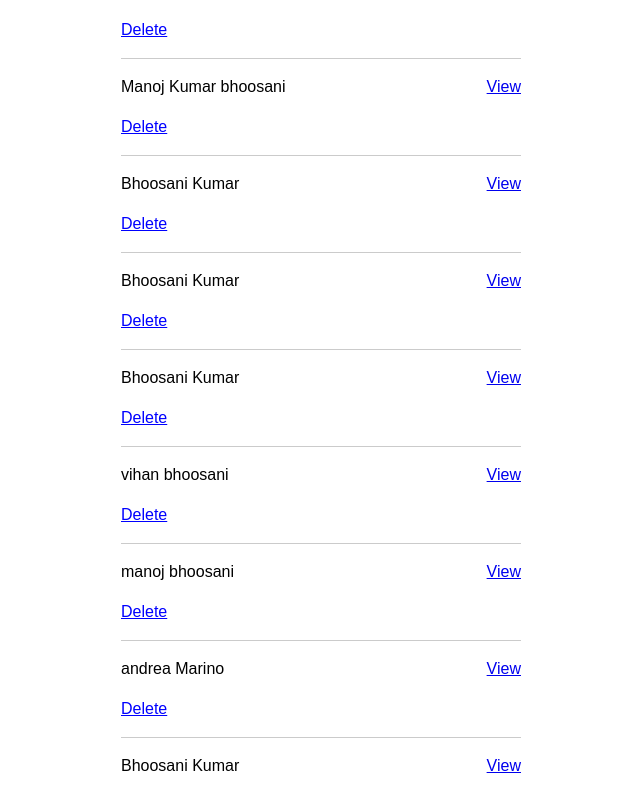
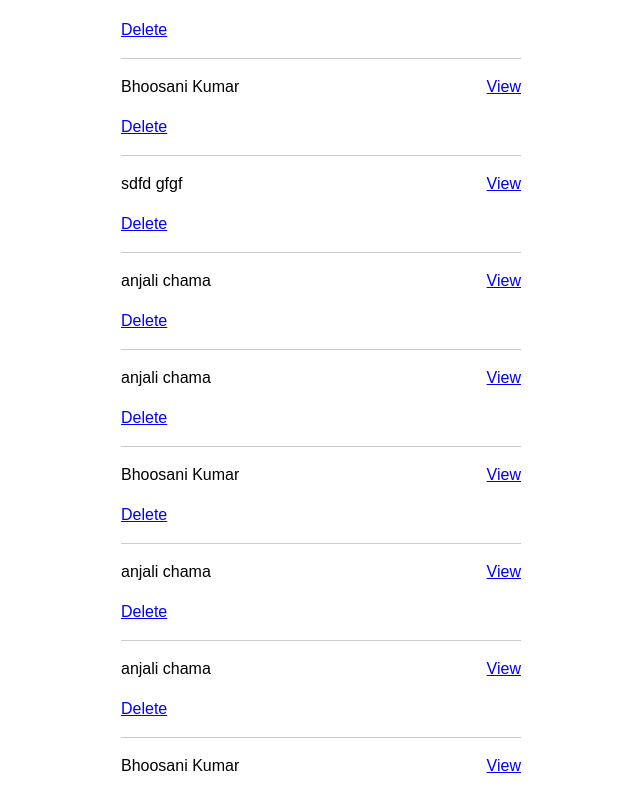
Before and after one commit to boolean-uk/react-address-book, a React (Create React App) app: page /contacts in a window 1280 px wide. Shown: the part 189-980 px from the top of the page, without its empty margins (189-829 px from the left). Built offline with nearby package versions, Linux system fonts and the light colour scheme; data requests are answered from the project's data file.

Commit message:
core and delete contact list

```diff
--- a/db/db.json
+++ b/db/db.json
@@ -1,60 +1,11 @@
 {
   "contacts": [
-    {
-      "firstName": "bharath",
-      "lastName": "bhoosani",
-      "street": "9-26 kakathiya nagar colony, 35 th ward ,3 rd street",
-      "city": "KAMAREDDY",
-      "id": 8
-    },
     {
       "firstName": "anjali",
       "lastName": "chama",
       "street": "via alessandro prosdocimi,36",
       "city": "padova",
       "id": 11
-    },
-    {
-      "firstName": "Manoj Kumar",
-      "lastName": "bhoosani",
-      "street": "via alessandro prosdocimi,36",
-      "city": "padova",
-      "id": 12
-    },
-    {
-      "firstName": "Bhoosani",
-      "lastName": "Kumar",
-      "street": "9-26 kakathiya nagar colony, 35 th ward ,3 rd street",
-      "city": "KAMAREDDY",
-      "id": 13
-    },
-    {
-      "firstName": "Bhoosani",
-      "lastName": "Kumar",
-      "street": "9-26 kakathiya nagar colony, 35 th ward ,3 rd street",
-      "city": "KAMAREDDY",
-      "id": 14
-    },
-    {
-      "firstName": "Bhoosani",
-      "lastName": "Kumar",
-      "street": "9-26 kakathiya nagar colony, 35 th ward ,3 rd street",
-      "city": "KAMAREDDY",
-      "id": 15
-    },
-    {
-      "firstName": "vihan",
-      "lastName": "bhoosani",
-      "street": "9-26 kakathiya nagar colony, 35 th ward ,3 rd street",
-      "city": "KAMAREDDY",
-      "id": 16
-    },
-    {
-      "firstName": "manoj",
-      "lastName": "bhoosani",
-      "street": "via alessandro prosdocimi,36",
-      "city": "padova",
-      "id": 17
     },
     {
       "firstName": "andrea",
@@ -92,56 +43,11 @@
       "id": 22
     },
     {
-      "firstName": "anjali",
-      "lastName": "chama",
-      "street": "via alessandro prosdocimi,36",
-      "city": "padova",
-      "id": 23
-    },
-    {
       "firstName": "Bhoosani",
       "lastName": "Kumar",
       "street": "9-26 kakathiya nagar colony, 35 th ward ,3 rd street",
       "city": "KAMAREDDY",
       "id": 24
-    },
-    {
-      "firstName": "gsdgs",
-      "lastName": "sgfd",
-      "street": "dgs",
-      "city": "sdgd",
-      "id": 25
-    },
-    {
-      "firstName": "gfhgf",
-      "lastName": "hgfh",
-      "street": "hgfh",
-      "city": "ghgfh",
-      "id": 27
-    },
-    {
-      "firstName": "fgfgf",
-      "lastName": "fgfdg",
-      "street": "fdg",
-      "city": "gfgfd",
-      "id": 28
-    },
-    {
-      "firstName": "ds",
-      "lastName": "fdsf",
-      "street": "dfsd",
-      "city": "dfds",
-      "id": 29
-    },
-    {
-      "firstName": "manoj",
-      "lastName": "bhoosani",
-      "street": "via alessandro prosdocimi,36",
-      "city": "padova",
-      "Email": "anjali.chama@studenti.unipd.it",
-      "LinkedIn": "sdfjkfsd",
-      "Twitter": "fdsdsff",
-      "id": 30
     },
     {
       "firstName": "anjali",
@@ -164,13 +70,13 @@
       "id": 32
     },
     {
-      "firstName": "anjali",
-      "lastName": "chama",
-      "street": "via alessandro prosdocimi,36",
-      "city": "padova",
+      "firstName": "Bhoosani",
+      "lastName": "Kumar",
+      "street": "9-26 kakathiya nagar colony, 35 th ward ,3 rd street",
+      "city": "KAMAREDDY",
       "Email": "anjali.chama@studenti.unipd.it",
-      "LinkedIn": "dsd",
-      "Twitter": "fdgfdg",
+      "LinkedIn": "gfdgfdgfd",
+      "Twitter": "gfdhgff",
       "id": 33
     }
   ]
--- a/src/components/ContactsList.js
+++ b/src/components/ContactsList.js
@@ -3,8 +3,23 @@ import { Link, useSearchParams } from "react-router-dom";
 
 function ContactsList(props) {
   //"contacts" must be passed as prop to this component
-  const { contacts, setContacts } = props;
+  const { contacts,setContacts } = props;
 
+
+  const clickDelete = (id) => {
+    const options = {
+      method: "DELETE",
+    };
+    fetch(
+      `http://localhost:4000/contacts/${id}`,
+      options
+    )
+      .then((res) => res.json())
+      .then((data) => {
+        setContacts(contacts.filter(contact =>{ contact.id !== id}))
+
+      });
+  }
   return (
     <>
       <header>
@@ -26,23 +41,7 @@ function ContactsList(props) {
               </p>
               <p
                 className="deleteContact"
-                onClick={function clickDelete() {
-                  const options = {
-                    method: "DELETE",
-                  };
-                  fetch(
-                    `http://localhost:4000/contacts/${contact.id}`,
-                    options
-                  )
-                    .then((res) => res.json())
-                    .then(() => {
-                      fetch("http://localhost:4000/contacts")
-                        .then((res) => res.json())
-                        .then((data) => {
-                          setContacts(data);
-                        });
-                    });
-                }}
+                onClick={() => clickDelete(contact.id)}
               >
                 Delete
               </p>
```
